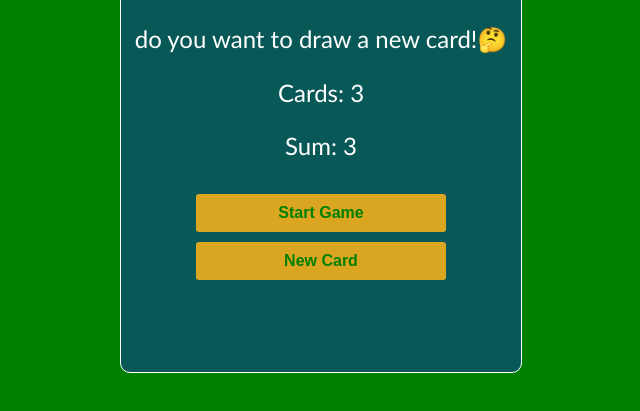
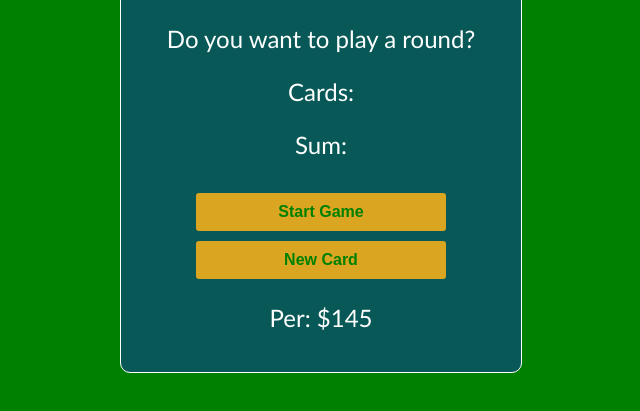
Before and after one commit to alishirani1384/blackjacked.github.io, a plain HTML site: page index.html in a window 1280 px wide. Both pictures are taken after a click on the button "New Card". Shown: the part 137-548 px from the top of the page, without its empty margins (319-959 px from the left). Drawn offline with Linux system fonts and the light colour scheme.

Commit message:
BlackJack Game

```diff
--- a/index.html
+++ b/index.html
@@ -4,9 +4,8 @@
     <meta charset="UTF-8">
     <meta http-equiv="X-UA-Compatible" content="IE=edge">
     <meta name="viewport" content="width=device-width, initial-scale=1.0">
-    <meta name="author" content="Alishirani">
     <link rel="stylesheet" href="style.css">
-    <title>Document</title>
+    <title>BlackJack Game</title>
 </head>
 <body>
     <div class="container">
@@ -16,7 +15,10 @@
     <p id="sum">Sum:</p>
     <button onclick="startGame()">Start Game</button>
     <button onclick="newcard()">New Card</button>
+    <p id="player"></p>
     </div>
+
+
     <script src="main.js"></script>
 </body>
 </html>
--- a/main.js
+++ b/main.js
@@ -7,6 +7,13 @@ let massege=""
 let message=document.getElementById("message")
 let sumEl=document.getElementById("sum")
 let cardsel=document.getElementById("cardel")
+let player={
+    name:"Per",
+    chips:145
+}
+
+let playerel=document.getElementById("player")
+playerel.textContent=player.name+": $"+player.chips
 
 
 function randomcard(){
@@ -51,11 +58,12 @@ sumEl.textContent="Sum: "+sum
 
 }
 function newcard() {
+    if(isAlive===true && blackJack===false){
     console.log("drawing a new card");
     let thirdCard=randomcard()
     Cards.push(thirdCard)
     console.log(Cards);
     sum+=thirdCard
     renderGame()
-
+  }
 }
--- a/style.css
+++ b/style.css
@@ -35,3 +35,6 @@ button{
     font-weight: 800;
     cursor: pointer;
 }
+#hello_howareyou{
+    color: white;
+}
```
